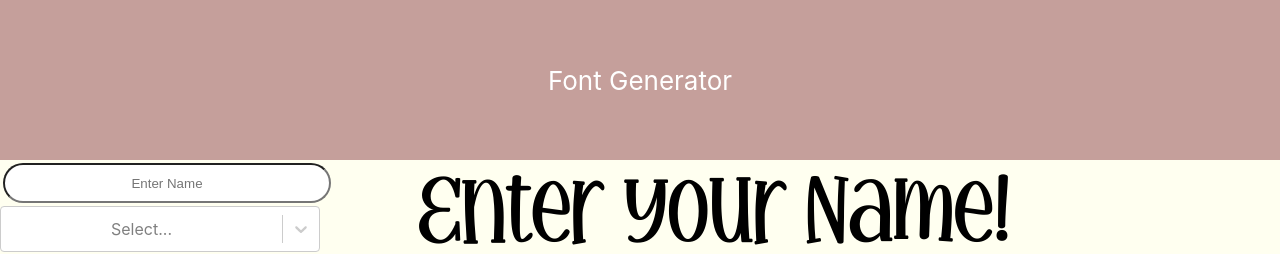
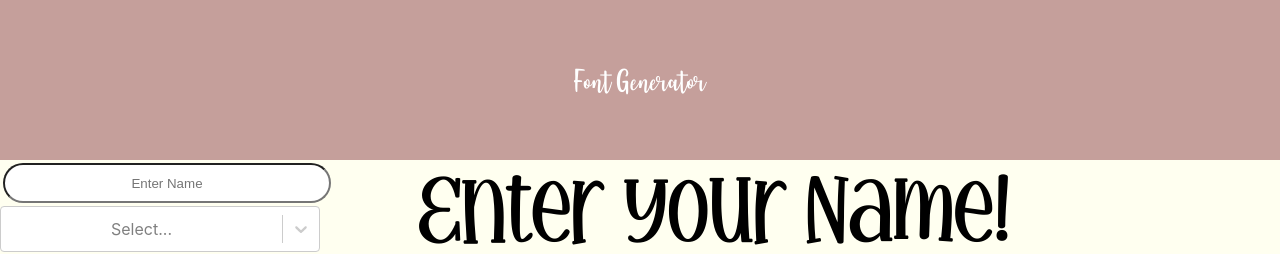
Before and after one commit to NickNocc/Font_exampler, a React (Create React App) app in the folder font-generator/: page / in a window 1280 px wide. Shown: the top 254 px of the page. Built offline with nearby package versions, Linux system fonts and the light colour scheme.

Commit message:
bug fixes

```diff
--- a/font-generator/src/App.js
+++ b/font-generator/src/App.js
@@ -5,9 +5,7 @@ import { Generator } from "./components/generator";
 function App() {
   return (
     <div className="App">
-      <header className="App-header">
-        Font Generator
-      </header>
+      <header className="App-header font-face-Langrish">Font Generator</header>
       <Generator />
     </div>
   );
```
